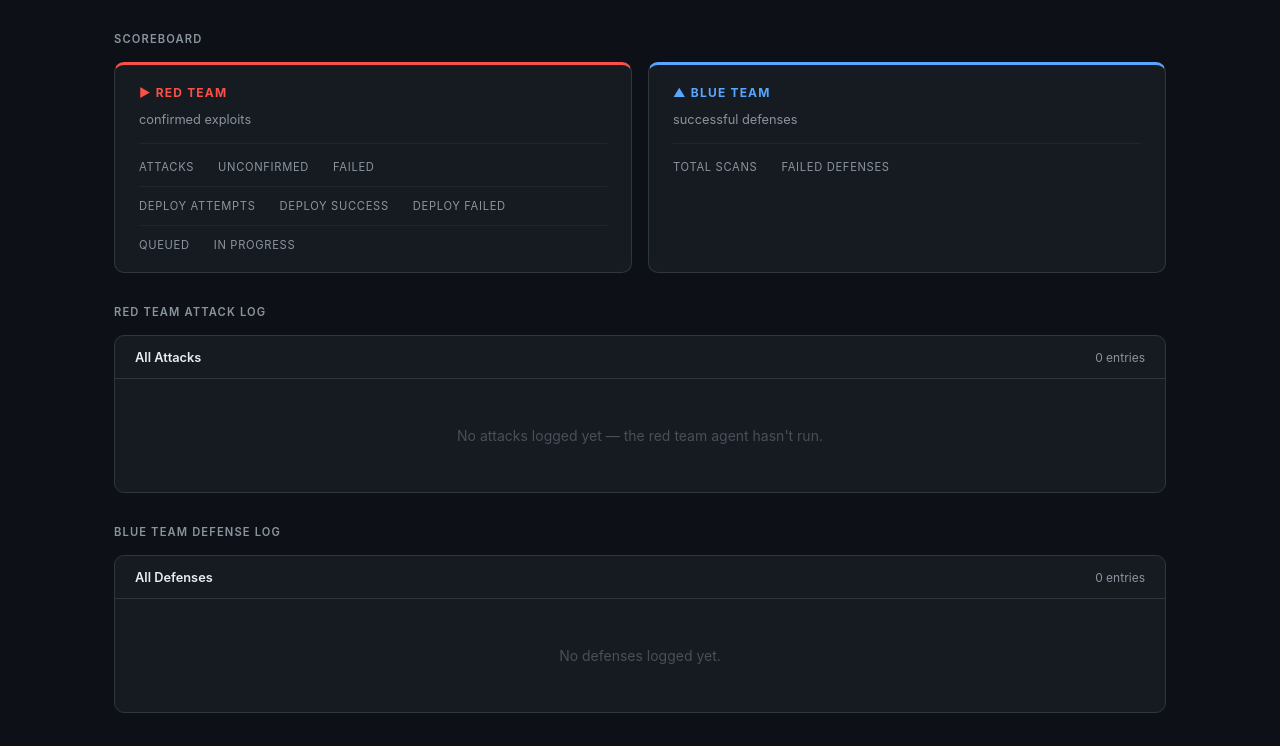
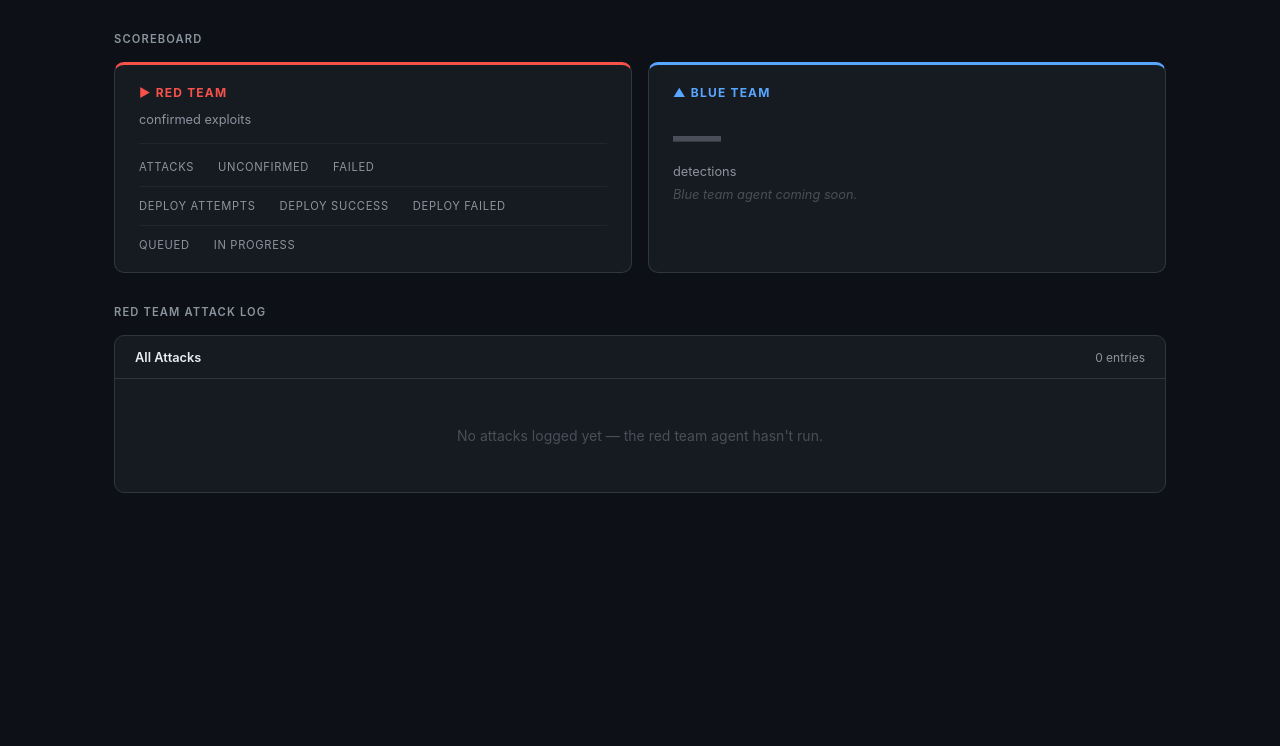
Before and after one commit to wshxzt/grocerguard-arena, a Flask app: template leaderboard/templates/index.html in a window 1280 px wide. Shown: the part 54-800 px from the top of the page. Run offline with Flask 3, Linux system fonts and the light colour scheme; the template is opened without the code that fills it, so the values that code supplies are empty.

Commit message:
Remove defense_log references from index.html template
Blue team card reverted to coming-soon placeholder; defense log
table section removed. Fixes 500 on leaderboard homepage.

Co-Authored-By: Claude Sonnet 4.6 <noreply@anthropic.com>

```diff
--- a/leaderboard/templates/index.html
+++ b/leaderboard/templates/index.html
@@ -193,18 +193,9 @@
 
     <div class="team-card blue">
       <div class="team-label">&#9650; Blue Team</div>
-      <div class="team-score"><a class="stat-link" href="/defenses">{{ stats.defense_fixed }}</a></div>
-      <div class="team-sublabel"><a class="stat-link" href="/defenses">successful defenses</a></div>
-      <div class="team-stats">
-        <div class="team-stat">
-          <div class="val"><a class="stat-link" href="#defense-log">{{ stats.defense_total }}</a></div>
-          <div class="lbl">Total Scans</div>
-        </div>
-        <div class="team-stat">
-          <div class="val"><a class="stat-link" href="#defense-log">{{ stats.defense_total - stats.defense_fixed }}</a></div>
-          <div class="lbl">Failed Defenses</div>
-        </div>
-      </div>
+      <div class="team-score" style="color:#484f58;">—</div>
+      <div class="team-sublabel">detections</div>
+      <div class="coming-soon">Blue team agent coming soon.</div>
     </div>
 
   </div>
@@ -271,51 +262,6 @@
     {% endif %}
   </div>
 
-  <!-- Defense log -->
-  <p class="section-title" style="margin-top:2rem;" id="defense-log">Blue Team Defense Log</p>
-  <div class="table-card">
-    <div class="table-header">
-      <span class="title">All Defenses</span>
-      <span class="count">{{ defenses | length }} entries</span>
-    </div>
-
-    {% if defenses %}
-    <div style="overflow-x:auto;">
-      <table>
-        <thead>
-          <tr>
-            <th>Time (UTC)</th>
-            <th>Attack ID</th>
-            <th>Target URL</th>
-            <th>Status</th>
-            <th>Evidence</th>
-          </tr>
-        </thead>
-        <tbody>
-          {% for d in defenses %}
-          <tr>
-            <td class="ts">{{ d.attempted_at.strftime('%Y-%m-%d %H:%M') if d.attempted_at else '—' }}</td>
-            <td style="font-family: monospace; font-size: .8rem;">{{ d.attack_id[:8] }}...</td>
-            <td>{{ d.target_url }}</td>
-            <td>
-              {% if d.fixed %}
-                <span class="badge badge-confirmed">fixed</span>
-              {% else %}
-                <span class="badge badge-failed">failed</span>
-              {% endif %}
-            </td>
-            <td class="evidence" title="{{ d.evidence }}">
-              {{ d.evidence[:160] }}{% if d.evidence|length > 160 %}&hellip;{% endif %}
-            </td>
-          </tr>
-          {% endfor %}
-        </tbody>
-      </table>
-    </div>
-    {% else %}
-    <div class="empty">No defenses logged yet.</div>
-    {% endif %}
-  </div>
 
 </div>
 </body>
```
